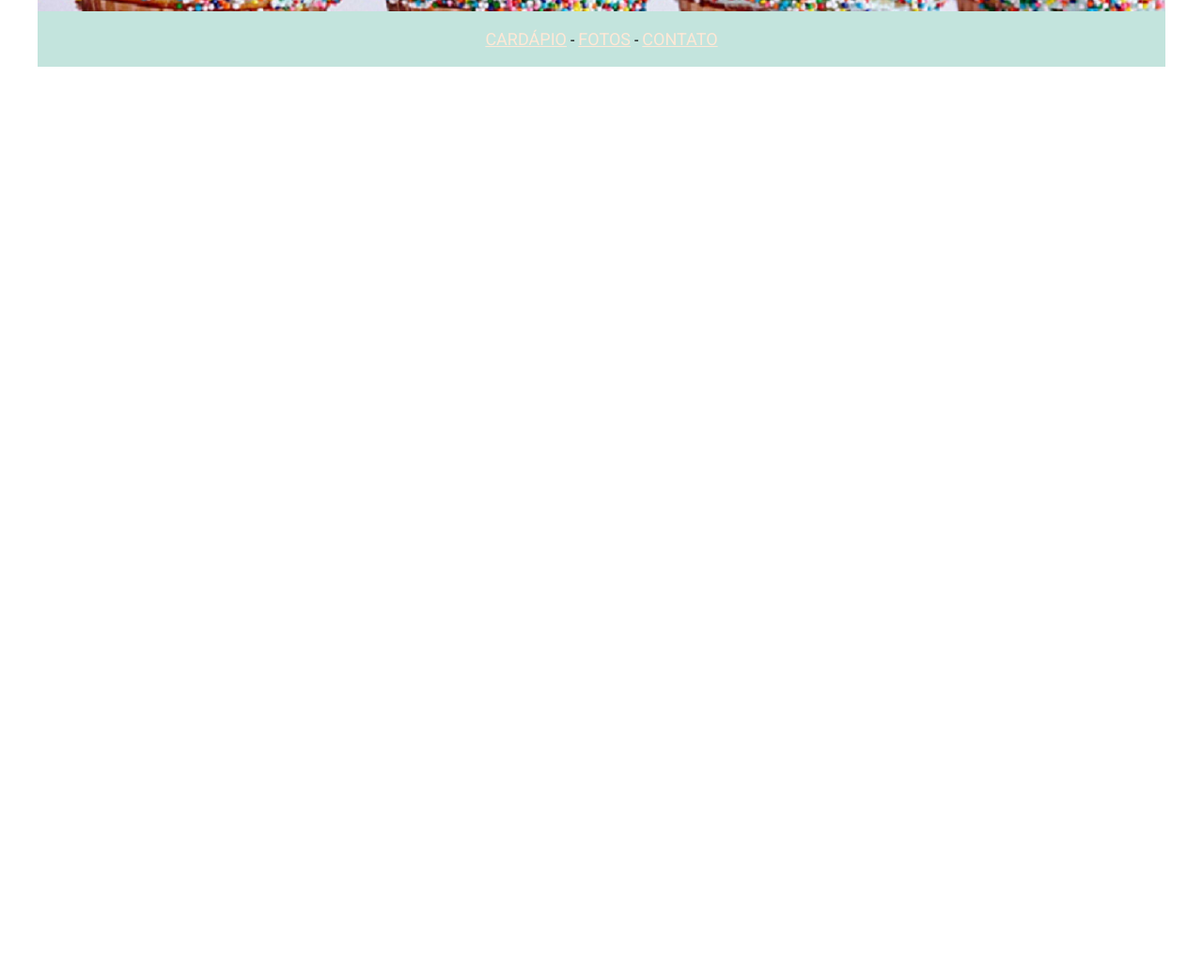
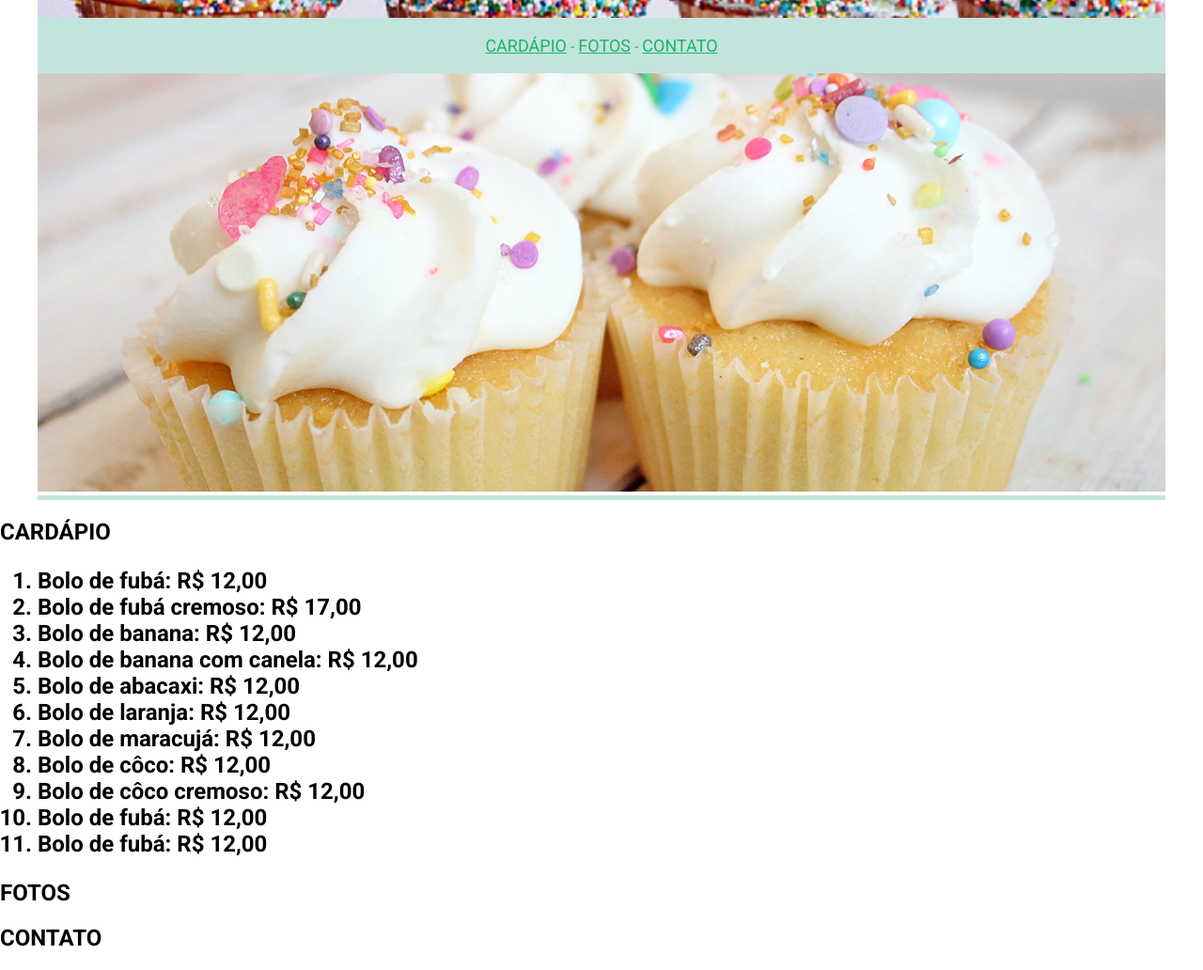
Before and after one commit to marcelodesouzacarvalho/bolos-da-sebastiana, a plain HTML site: page index.html in a window 1280 px wide. Shown: the part 326-1358 px from the top of the page at 94% size. Before the commit the page ends 800 px from the top, so only its background shows below. Drawn offline with Linux system fonts and the light colour scheme.

Commit message:
atualizando lista de cardápio

```diff
--- a/estilos.css
+++ b/estilos.css
@@ -51,11 +51,26 @@ body{
     text-align: center;
     padding-top: 19px;
     padding-bottom: 19px;
-    color: ;
+    color: #19b46c;
 }
 
 .item-menu{
-    color: #FFE8D6;
+    color: #19b46c;
     font-size: 18PX;
     font-weight: 500px;
 }
+
+.foto-banner{
+    width: 1200px;
+    height: 445px;
+    object-fit: cover;
+}
+
+.banner{
+    width: 1200px;
+    margin-left: auto;
+    margin-right: auto;
+    border-bottom: 5px solid #c3e4dd;
+}
+
+.
--- a/index.html
+++ b/index.html
@@ -1,5 +1,6 @@
 <!DOCTYPE html>
 <html lang="pt-br">
+
 <head>
     <meta charset="UTF-8">
     <meta http-equiv="X-UA-Compatible" content="IE=edge">
@@ -8,11 +9,13 @@
     <link rel="shortcut icon" href="imagens/logo.png" type="image/x-icon">
     <link rel="stylesheet" href="estilos.css">
 </head>
+
 <body>
     <header class="cabecalho">
         <img src="imagens/logo.png" class="logo" alt="Bolos da Sebastiana">
         <h1 class="nome-loja">
-            <small class="texto-peqeno">Bolos da </small><br>Sebastiana</h1>
+            <small class="texto-pequeno">Bolos da </small><br>Sebastiana
+        </h1>
     </header>
     <nav class="menu">
         <a href="#" class="item-menu">CARDÁPIO</a> -
@@ -20,5 +23,44 @@
         <a href="#" class="item-menu">CONTATO</a>
 
     </nav>
+    <div class="banner">
+        <img src="imagens/banner.jpg" alt="Bolinho de Baunilha" class="foto-banner">
+    </div>
+
+    <div class="cardapio">
+        <h2 class="cardapio-titulo">
+            CARDÁPIO
+            <ol>
+                <li>Bolo de fubá: R$ 12,00</li>
+                <li>Bolo de fubá cremoso: R$ 17,00</li>
+                <li>Bolo de banana: R$ 12,00</li>
+                <li>Bolo de banana com canela: R$ 12,00</li>
+                <li>Bolo de abacaxi: R$ 12,00</li>
+                <li>Bolo de laranja: R$ 12,00</li>
+                <li>Bolo de maracujá: R$ 12,00</li>
+                <li>Bolo de côco: R$ 12,00</li>
+                <li>Bolo de côco cremoso: R$ 12,00</li>
+                <li>Bolo de fubá: R$ 12,00</li>
+                <li>Bolo de fubá: R$ 12,00</li>
+
+            </ol>
+        </h2>
+
+    </div>
+
+    <div class="fotos">
+        <h2 class="fotos-titulo">
+            FOTOS
+        </h2>
+
+    </div>
+
+    <div class="contato">
+        <h2 class="contato-titulo">
+            CONTATO
+        </h2>
+
+    </div>
 </body>
+
 </html>
```
